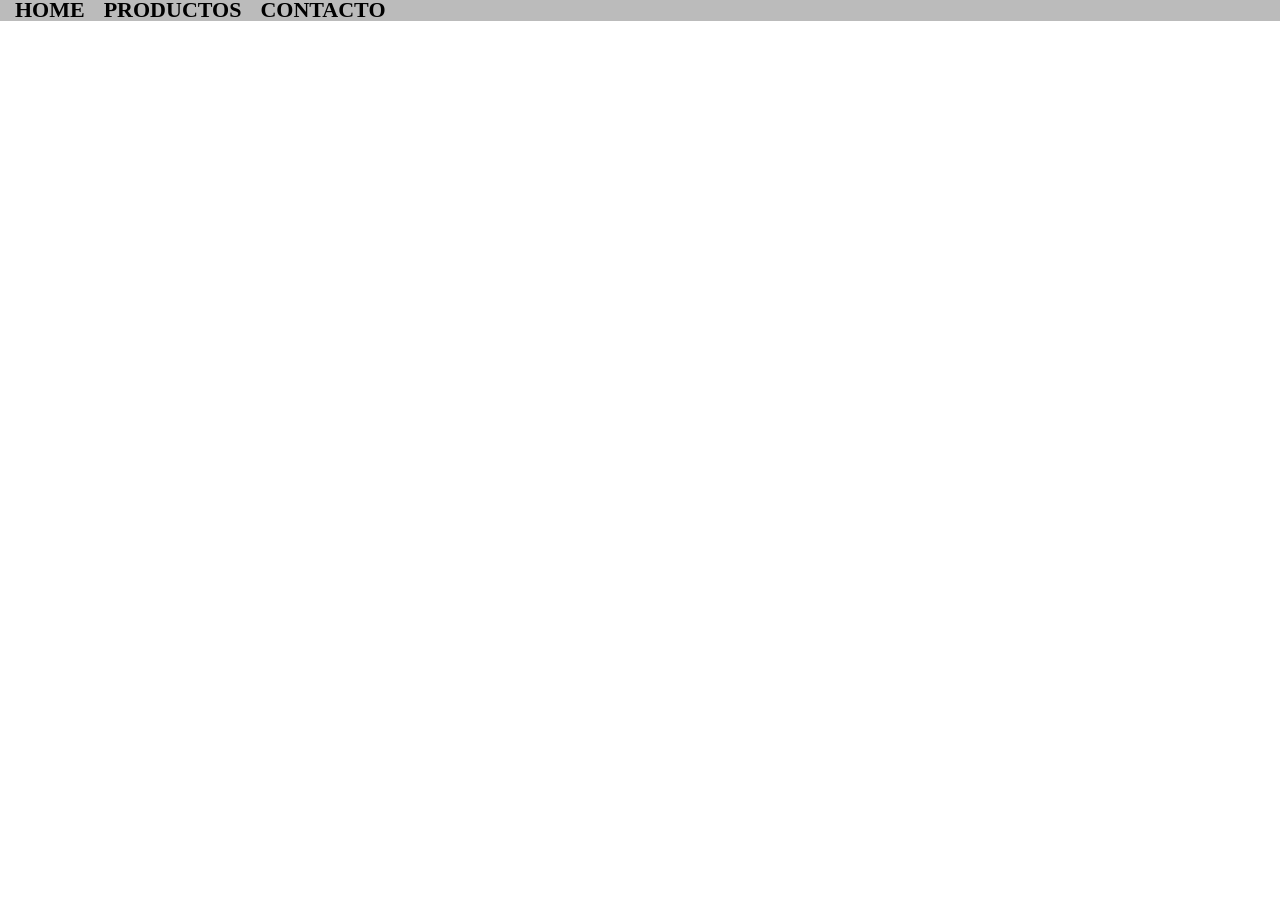
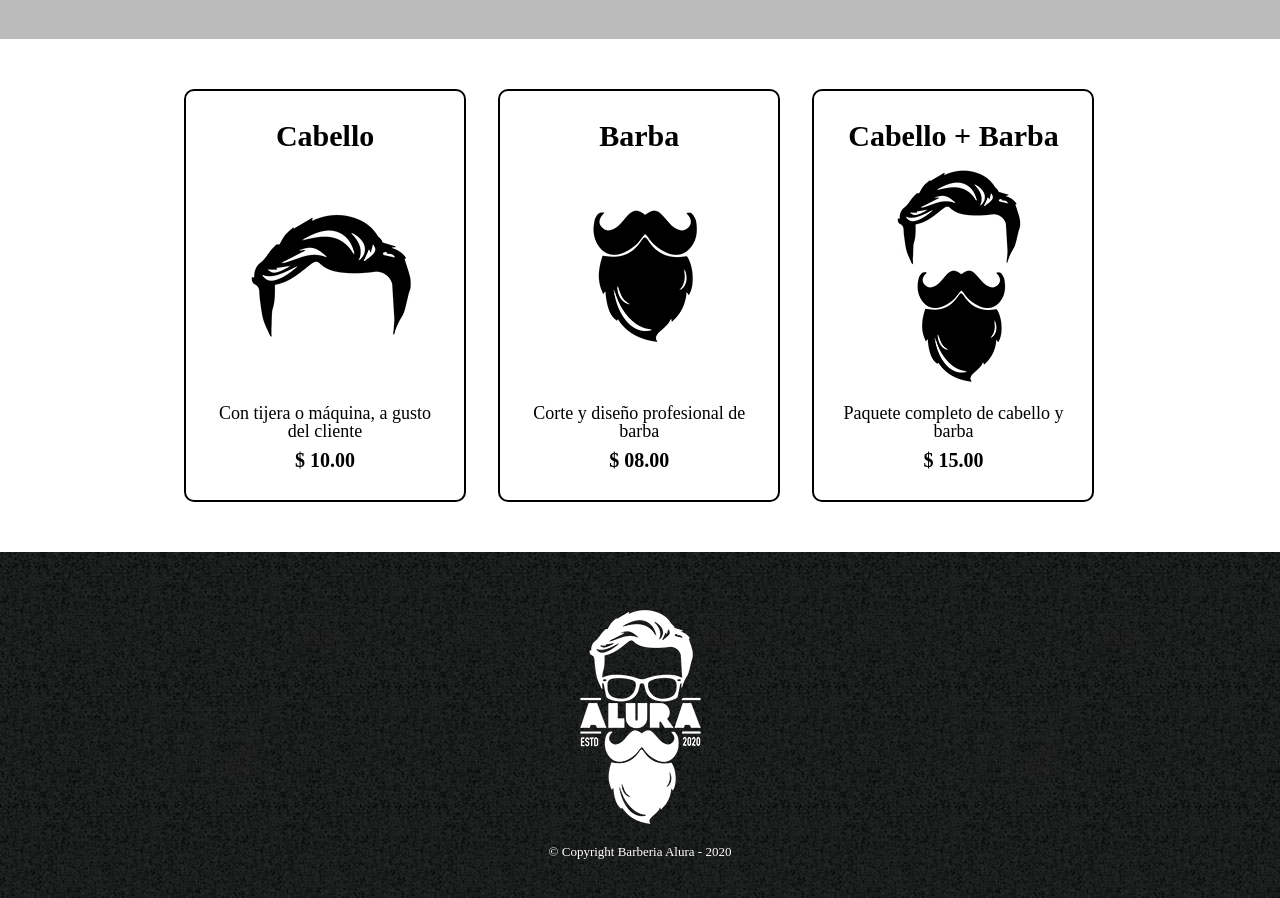
Before and after one commit to RicardoMoviles/Barberia-Alura, a plain HTML site: page productos.html in a window 1280 px wide. Shown: the part 254-1152 px from the top of the page. Before the commit the page ends 800 px from the top, so only its background shows below. Drawn offline with Linux system fonts and the light colour scheme.

Commit message:
Se termina de implementar la pagina productos.html con el navbar, el contenido y el footer con algunas pequeñas animaciones al pasar el mouse

```diff
--- a/productos.css
+++ b/productos.css
@@ -1,5 +1,18 @@
 header{
     background-color: #BBBBBB;
+    padding: 20px 0;
+}
+
+.caja{
+    width: 940px;
+    position: relative;
+    margin: 0 auto;
+}
+
+nav{
+    position: absolute;
+    top: 110px;
+    right: 0;
 }
 
 nav li{
@@ -14,3 +27,64 @@ nav a{
     font-size: 22px;
     text-decoration: none;
 }
+
+nav a:hover{
+    color: #C78C19;
+    text-decoration: underline;
+}
+
+.productos{
+    width: 940px;
+    margin: 0 auto;
+    padding: 50px;
+}
+
+.productos li{
+    display: inline-block;
+    text-align: center;
+    width: 30%;
+    vertical-align: top;
+    margin: 0 1.5%;
+    padding: 30px 20px;
+    box-sizing: border-box;
+    border:2px solid #000000;
+    border-radius: 10px;
+}
+
+.productos li:hover{
+    border-color: #C78C19
+}
+
+.productos li:active{
+    border-color: #088c19
+}
+
+.productos h2{
+    font-size: 30px;
+    font-weight: bold;
+}
+
+.productos li:hover h2{
+    font-size: 33px;
+}
+
+.producto-descripcion{
+    font-size: 18px;
+}
+
+.producto-precio{
+    font-size: 20px;
+    font-weight: bold;
+    margin-top: 10px;
+}
+
+footer{
+    text-align: center;
+    background: url(imagenes/bg.jpg);
+    padding: 40px;
+}
+
+.copyright{
+    color: #FFFFFF;
+    font-size: 13px;
+}
--- a/productos.html
+++ b/productos.html
@@ -9,6 +9,7 @@
     </head>
     <body>
         <header>
+            <div class="caja">
                 <h1><img src="imagenes/logo.png"></h1>
                 <nav>
                     <ul>
@@ -17,6 +18,33 @@
                         <li><a href="Contactos.html">Contacto</a></li>
                     </ul>
                 </nav>
+            </div>
         </header>
+        <main>
+            <ul class="productos">
+                <li>
+                    <h2>Cabello</h2>
+                    <img src="imagenes/cabello.jpg">
+                    <p class="producto-descripcion">Con tijera o máquina, a gusto del cliente</p>
+                    <p class="producto-precio">$ 10.00</p>
+                </li>
+                <li>
+                    <h2>Barba</h2>
+                    <img src="imagenes/barba.jpg">
+                    <p class="producto-descripcion">Corte y diseño profesional de barba</p>
+                    <p class="producto-precio">$ 08.00</p>
+                </li>
+                <li>
+                    <h2>Cabello + Barba</h2>
+                    <img src="imagenes/cabello+barba.jpg">
+                    <p class="producto-descripcion">Paquete completo de cabello y barba</p>
+                    <p class="producto-precio">$ 15.00</p>
+                </li>
+            </ul>
+        </main>
+        <footer>
+            <img src="imagenes/logo-blanco.png">
+            <p class="copyright">&copy Copyright Barberia Alura - 2020</p>
+        </footer>
     </body>
 </html>
```
Lines whose indentation alone changed are shown as unchanged.
